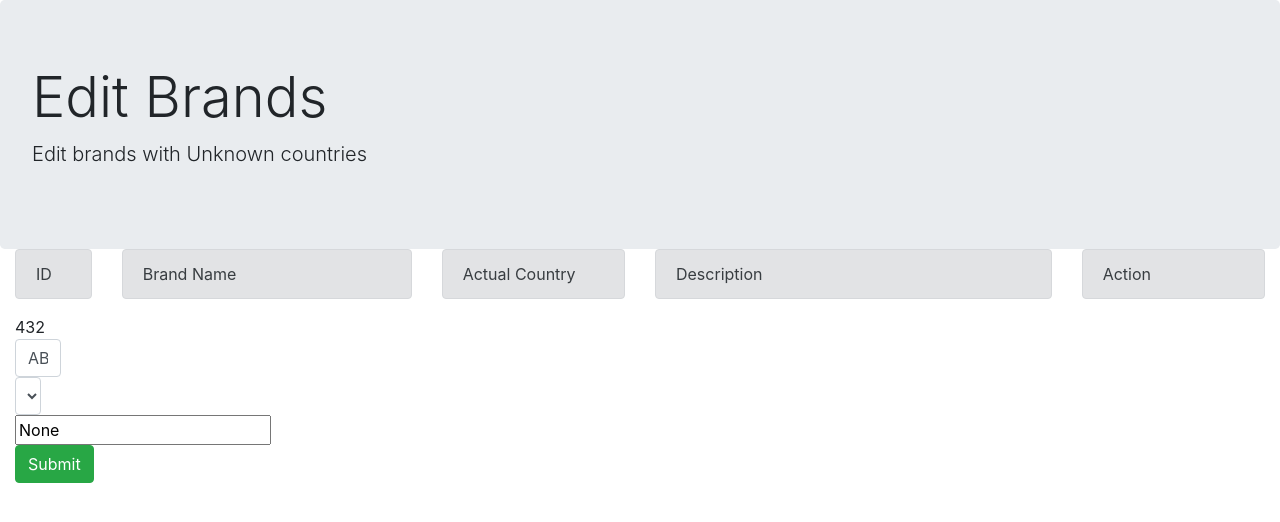
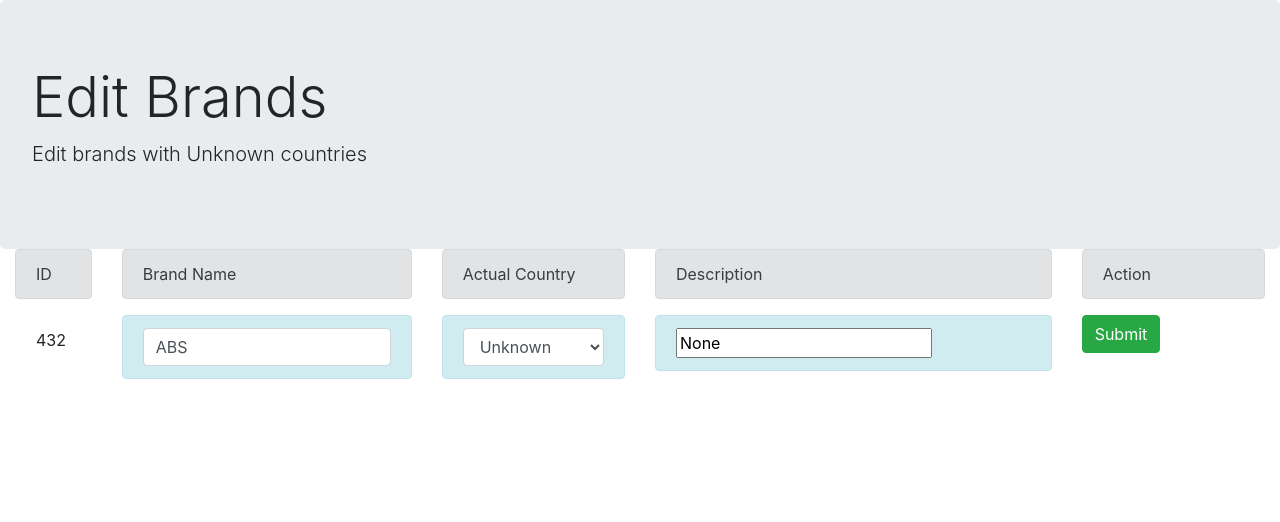
Before and after one commit to kapardilabs/brand-atlas, a Django app: page /edit in a window 1280 px wide. Shown: the top 522 px of the page. Run offline with Django 3.2, Linux system fonts and the light colour scheme; data comes from the database, SQL or seed files in the repository; some libraries are stand-ins or nearby versions.

Commit message:
Brand Edit 4

```diff
--- a/main/templates/brandedit.html
+++ b/main/templates/brandedit.html
@@ -7,58 +7,52 @@
   <p class="lead">Edit brands with Unknown countries</p>
     </div>
     <div class="container-fluid">
+        {% if editbrand %}
+      <form action="{% url 'main:edit' %}" method="post">
+      {% csrf_token %}
         <div class="row">
           <div class="col-md-1">
               <div class="alert alert-secondary">
                   ID
               </div>
+              <div class="alert alert-grey">{{ editbrand.id }}</div>
           </div>
           <div class="col-md-3">
               <div class="alert alert-secondary">
                  Brand Name
+              </div>
+              <div class="alert alert-info">
+                  <input class="form-control" type="text" name="brandName" value="{{ editbrand.name }}" required/>
               </div>
           </div>
           <div class="col-md-2">
               <div class="alert alert-secondary">
                  Actual Country
               </div>
-          </div>
-          <div class="col-md-4">
-              <div class="alert alert-secondary">
-                 Description
-              </div>
-          </div>
-          <div class="col-md-2">
-              <div class="alert alert-secondary">
-                 Action
-              </div>
-          </div>
-      </div>
-        {% if editbrand %}
-        <div class="row">
-
-      <form action="{% url 'main:edit' %}" method="post">
-      {% csrf_token %}
-
-    <div class="col-md-1">{{ editbrand.id }}</div>
-          <div class="col-md-3"><input class="form-control" type="text" name="brandName" value="{{ editbrand.name }}" required/></div>
-
-        <div class="col-md-2"><select name="originCountry" class="form-control" required>
+              <div class="alert alert-info"><select name="originCountry" class="form-control" required>
         <optgroup>
             {% for c in allCountries %}
             <option value="{{ c.id }}">{{ c.name }}</option>
                     {% endfor %}
         </optgroup>
     </select> </div>
-    <div class="col-md-4">
+          </div>
+          <div class="col-md-4">
+              <div class="alert alert-secondary">
+                 Description
+              </div>
+              <div class="alert alert-info">
         <input type="text" name="brandDescription" value="{{ editbrand.description }}"/>
     </div>
-
-        <div class="col-md-2"><button type="submit" class="btn btn-success">Submit</button></div>
-
+          </div>
+          <div class="col-md-2">
+              <div class="alert alert-secondary">
+                 Action
+              </div>
+               <div><button type="submit" class="btn btn-success">Submit</button></div>
+          </div>
+      </div>
       </form>
-
-  </div>
         {% endif %}
     </div>
 
```
